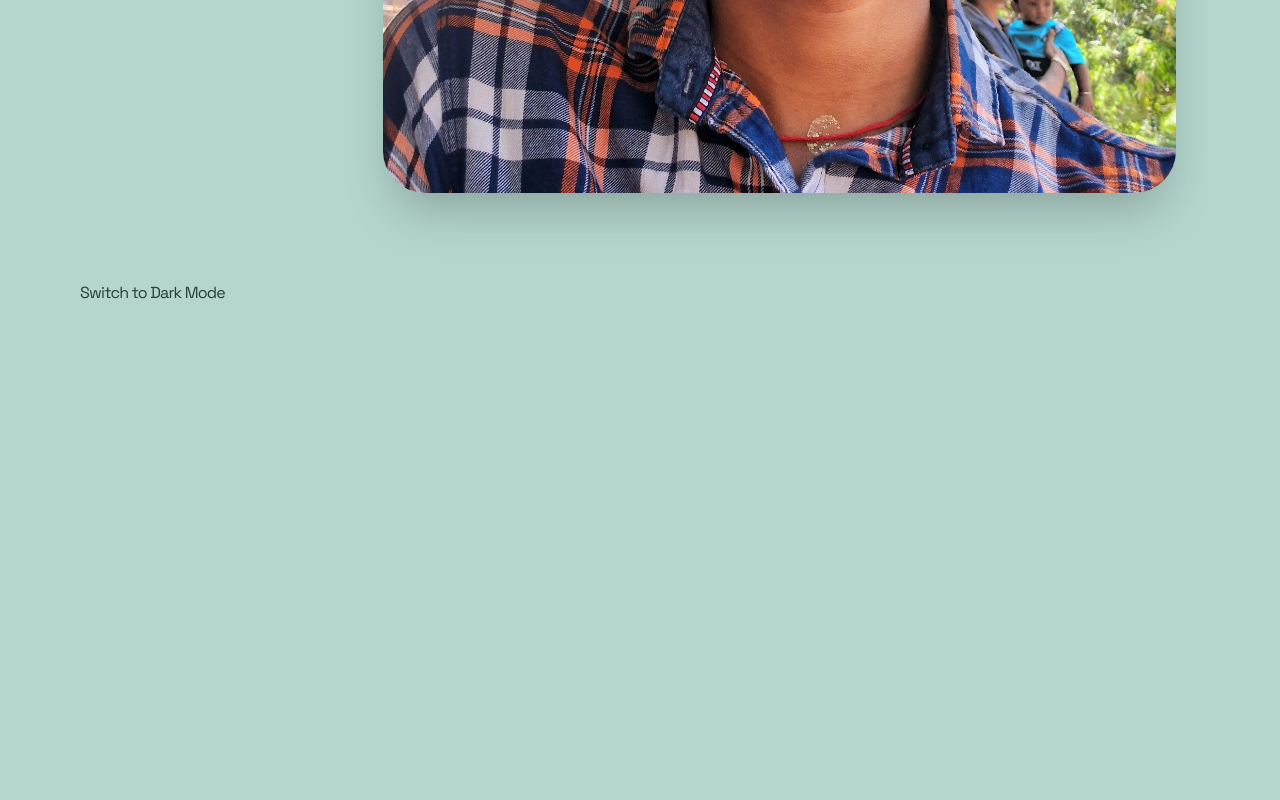
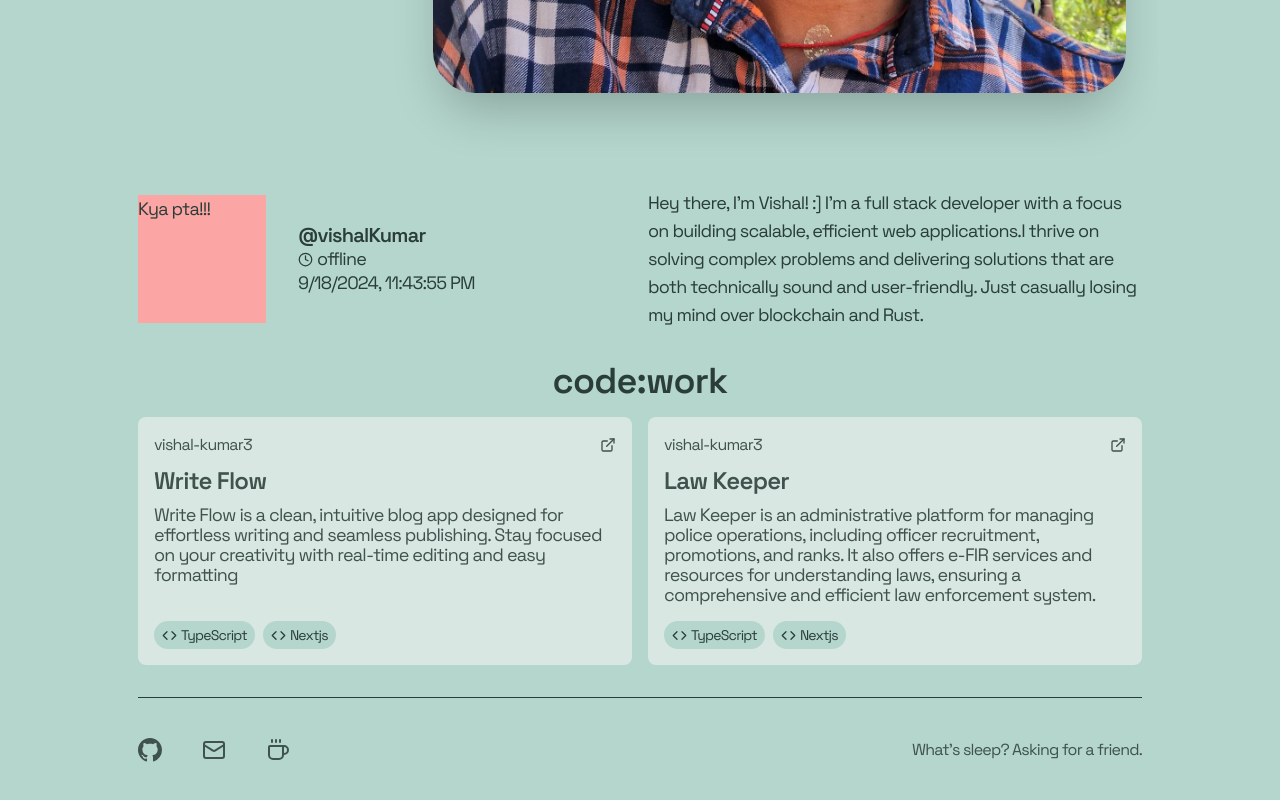
Before and after one commit to vishal-kumar3/portfolio-x, a Next.js app: page / in a window 1280 px wide. Shown: the part 712-1512 px from the top of the page. Built offline with nearby package versions, Linux system fonts and the light colour scheme; what fluid-tailwind would draw is missing.

Commit message:
Completed the basic template

```diff
--- a/package.json
+++ b/package.json
@@ -9,6 +9,7 @@
     "lint": "next lint"
   },
   "dependencies": {
+    "lucide-react": "^0.441.0",
     "next": "14.2.11",
     "next-themes": "^0.3.0",
     "react": "^18",
--- /dev/null
+++ b/src/app/components/AboutSection.tsx
@@ -0,0 +1,35 @@
+import { Clock } from 'lucide-react';
+
+const AboutSection = () => {
+  return (
+    <div className="text-foreground p-4 w-full mx-auto">
+      <div className="md:flex md:space-x-4 md:items-center">
+        {/* Activity Section */}
+        <div className="mb-4 text-lg md:mb-0 md:w-1/2">
+          <div className="flex items-center gap-6 sm:gap-20 md:gap-8">
+            <div className='size-[8rem] bg-red-300'>Kya pta!!!</div>
+            <div className='leading-6'>
+              <p className="text-xl leading-6 font-semibold text-foreground">@vishalKumar</p>
+              <p className="text-foreground flex gap-1 items-center">
+                <Clock size={15} className="text-lg" />
+                offline
+              </p>
+              <p className="text-md text-foreground">9/18/2024, 11:43:55 PM</p>
+            </div>
+          </div>
+        </div>
+
+        {/* Bio Section */}
+        <div className="md:w-1/2">
+          <p className="text-lg">
+            Hey there, I'm Vishal! :] I'm a full stack developer with a focus on building scalable, efficient web applications.
+            {/* With a keen eye for detail, I optimize code for functionality, type safety, and user experience.  */}
+            I thrive on solving complex problems and delivering solutions that are both technically sound and user-friendly. Just casually losing my mind over blockchain and Rust.
+          </p>
+        </div>
+      </div>
+    </div>
+  );
+};
+
+export default AboutSection;
--- /dev/null
+++ b/src/app/components/FooterSection.tsx
@@ -0,0 +1,32 @@
+import { Mail, Coffee, Home, Info, Briefcase } from 'lucide-react'
+import Link from 'next/link'
+import { BsGithub } from 'react-icons/bs'
+
+export default function Footer() {
+  return (
+    <footer className="text-card-foreground p-4">
+      <hr className='border-foreground mb-10' />
+      <div className="container mx-auto">
+        <div className="flex flex-col gap-5 md:flex-row justify-between items-center">
+          <div className="flex gap-10">
+            <Link href="https://github.com" className="text-card-foreground hover:text-foreground">
+              <BsGithub size={24} />
+            </Link>
+            {/* <Link href="https://mastodon.social" className="text-card-foreground hover:text-foreground">
+              <Mastodon size={24} />
+            </Link> */}
+            <Link href="mailto:example@example.com" className="text-card-foreground hover:text-foreground">
+              <Mail size={24} />
+            </Link>
+            <Link href="/coffee" className="text-card-foreground hover:text-foreground">
+              <Coffee size={24} />
+            </Link>
+          </div>
+          <div className="text-md text-card-foreground">
+            What's sleep? Asking for a friend.
+          </div>
+        </div>
+      </div>
+    </footer>
+  )
+}
--- a/src/app/components/Header/Header.tsx
+++ b/src/app/components/Header.tsx
@@ -26,7 +26,8 @@ export default function Header() {
     <>
       <header className="flex items-center justify-center transition-all duration-300">
         <nav
-          className={`fixed top-2 z-50 text-xl hidden md:flex md:w-[550px] md:h-[70px] rounded-lg md:px-10 items-center justify-around space-x-6 transition-all duration-300 ease-in-out ${scrolled && "bg-background/100  shadow-[0_8px_32px_0_rgba(0,0,0,0.37)] backdrop-filter backdrop-blur-sm rounded-[10px] "}`}
+          className={`fixed top-2 z-50 text-xl hidden md:flex md:w-[550px] md:h-[70px] rounded-lg md:px-10 items-center justify-around space-x-6 transition-all duration-300 ease-in-out ${scrolled && "shadow-[0_8px_32px_0_rgba(0,0,0,0.37)] backdrop-filter backdrop-blur-sm rounded-[10px]"}`}
+          style={{ backgroundColor: scrolled ? 'hsl(var(--background)/0.8)' : '' }}
         >
           <Link
             href="/"
--- /dev/null
+++ b/src/app/components/WorkSection.tsx
@@ -0,0 +1,54 @@
+import React from 'react';
+import { ExternalLink, Code } from 'lucide-react';
+import Link from 'next/link';
+
+const projects = [
+  {
+    id: 1,
+    name: "Write Flow",
+    description: "Write Flow is a clean, intuitive blog app designed for effortless writing and seamless publishing. Stay focused on your creativity with real-time editing and easy formatting",
+    techStack: ["TypeScript", "Nextjs"],
+    author: "vishal-kumar3",
+    link: "https://github.com/vishal-kumar3/WriteFlow"
+  },
+  {
+    id: 2,
+    name: "Law Keeper",
+    description: "Law Keeper is an administrative platform for managing police operations, including officer recruitment, promotions, and ranks. It also offers e-FIR services and resources for understanding laws, ensuring a comprehensive and efficient law enforcement system.",
+    techStack: ["TypeScript", "Nextjs"],
+    author: "vishal-kumar3",
+    link: "https://github.com/vishal-kumar3/LawKeeper"
+  }
+];
+
+const WorkSection = () => {
+  return (
+    <div className="text-foreground p-4 rounded-[var(--radius)] w-full mx-auto">
+      <h2 className="text-4xl font-semibold mx-auto w-fit mb-4 text-foreground">code:work</h2>
+      <div className="grid grid-cols-1 md:grid-cols-2 gap-4">
+        {projects.map((project) => (
+          <Link target='_blank' href={project.link} key={project.id} className="bg-card text-card-foreground p-4 rounded-[var(--radius)] flex flex-col justify-between">
+            <div>
+              <div className="flex items-center justify-between mb-2">
+                <span className="text-md">{project.author}</span>
+                <ExternalLink size={16} className="text-card-foreground" />
+              </div>
+              <h3 className="text-2xl font-semibold mb-2">{project.name}</h3>
+              <p className="text-lg leading-5 mb-4">{project.description}</p>
+            </div>
+            <div className="flex items-center space-x-2">
+              {project.techStack.map((tech, index) => (
+                <span key={index} className="flex items-center text-sm bg-background text-foreground px-2 py-1 rounded-full">
+                  <Code size={15} className="mr-1" />
+                  {tech}
+                </span>
+              ))}
+            </div>
+          </Link>
+        ))}
+      </div>
+    </div>
+  );
+};
+
+export default WorkSection;
--- a/src/app/globals.css
+++ b/src/app/globals.css
@@ -3,7 +3,7 @@
 @tailwind utilities;
 
 html, body {
-  font-family: var(--font-space-grotesk);
+  font-family: var(--font-space-grotesk), var(--font-geist-mono), var(--font-geist-sans) , var(--font-roboto), var(--font-inter);
   letter-spacing: -0.05em;
 }
 
--- a/src/app/layout.tsx
+++ b/src/app/layout.tsx
@@ -22,17 +22,16 @@ const spaceGrotesk = Space_Grotesk({
   variable: "--font-space-grotesk"
 });
 
-// Import local fonts
-// const geistSans = localFont({
-//   src: "./fonts/GeistVF.woff",
-//   variable: "--font-geist-sans",
-//   weight: "100 900",
-// });
-// const geistMono = localFont({
-//   src: "./fonts/GeistMonoVF.woff",
-//   variable: "--font-geist-mono",
-//   weight: "100 900",
-// });
+const geistSans = localFont({
+  src: "./fonts/GeistVF.woff",
+  variable: "--font-geist-sans",
+  weight: "100 900",
+});
+const geistMono = localFont({
+  src: "./fonts/GeistMonoVF.woff",
+  variable: "--font-geist-mono",
+  weight: "100 900",
+});
 
 export const metadata: Metadata = {
   title: "Create Next App",
@@ -45,10 +44,10 @@ export default function RootLayout({
   children: React.ReactNode;
 }>) {
   return (
-    <html lang="en" className={`${spaceGrotesk.variable} ${roboto.variable} ${inter.variable}`}>
+    <html lang="en" className={`${spaceGrotesk.variable} ${geistSans.variable} ${geistMono.variable} ${roboto.variable} ${inter.variable}`}>
       <body
-        // ${geistSans.variable} ${geistMono.variable}
-        className={`${spaceGrotesk.variable} ${roboto.variable} ${inter.variable} transition-colors ease-linear bg-background duration-300 antialiased flex justify-center h-[5000px]`}
+
+        className={`${spaceGrotesk.variable} ${roboto.variable} ${inter.variable} transition-colors ease-linear bg-background duration-300 antialiased flex justify-center`}
       >
         <ThemeProvider attribute="class" defaultTheme='light'>
           {children}
--- a/src/app/page.tsx
+++ b/src/app/page.tsx
@@ -1,18 +1,23 @@
 "use client"
-import Header from "./components/Header/Header";
-import HeroSection from "./components/HeroSection/Hero";
+import AboutSection from "./components/AboutSection";
+import Footer from "./components/FooterSection";
+import Header from "./components/Header";
+import HeroSection from "./components/Hero";
 import ThemeToggle from "./components/Theme/ThemeToggle";
+import WorkSection from "./components/WorkSection";
 
 export default function Home(){
 
 
   return (
-    <main className="min-h-screen w-[1200px] text-foreground p-8">
-      <Header />
+    <main className="min-h-screen mb-[60px] md:mb-0 max-w-[1100px] text-foreground p-8">
       <div>
+        <Header />
         <HeroSection />
+        <AboutSection />
+        <WorkSection />
+        <Footer />
       </div>
-      <ThemeToggle />
     </main>
   )
 }
```
Also changed, not shown: src/app/components/Hero.tsx (renamed from src/app/components/HeroSection/Hero.tsx), 1 other file (tests, documents, lock files or other folders).
